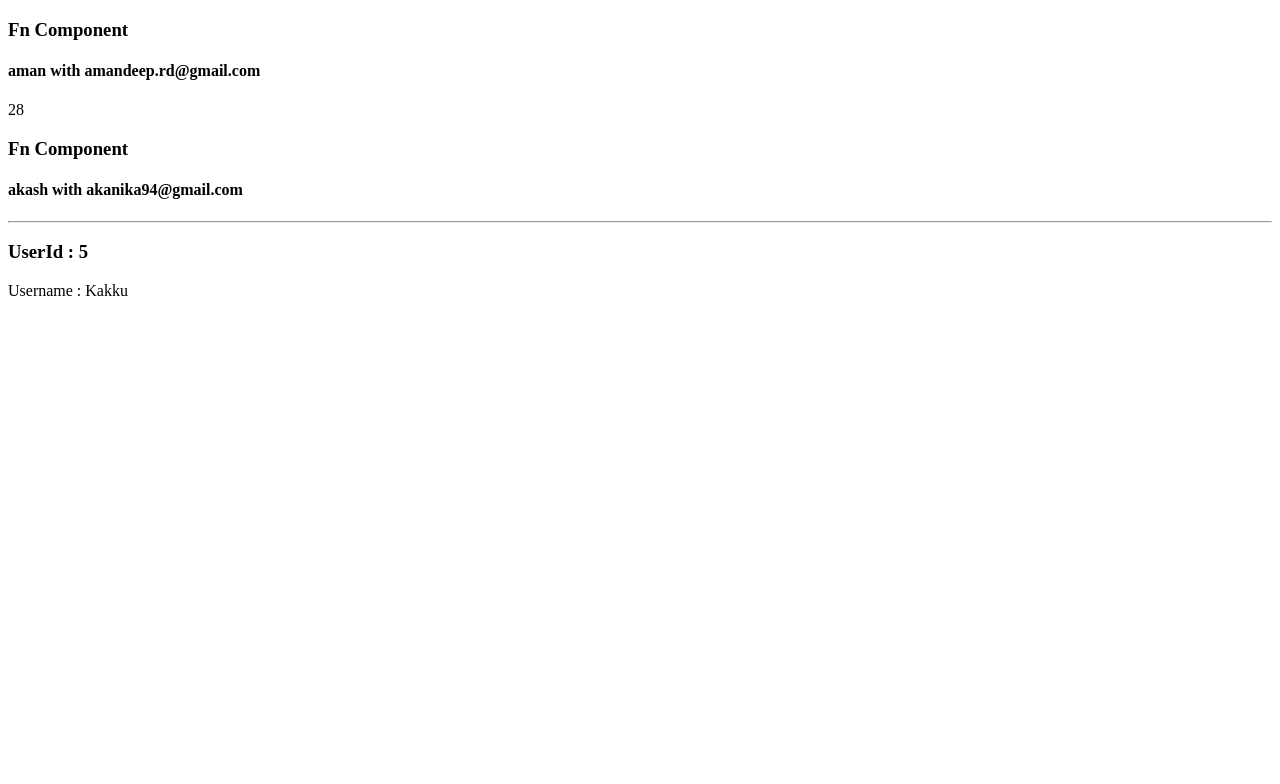
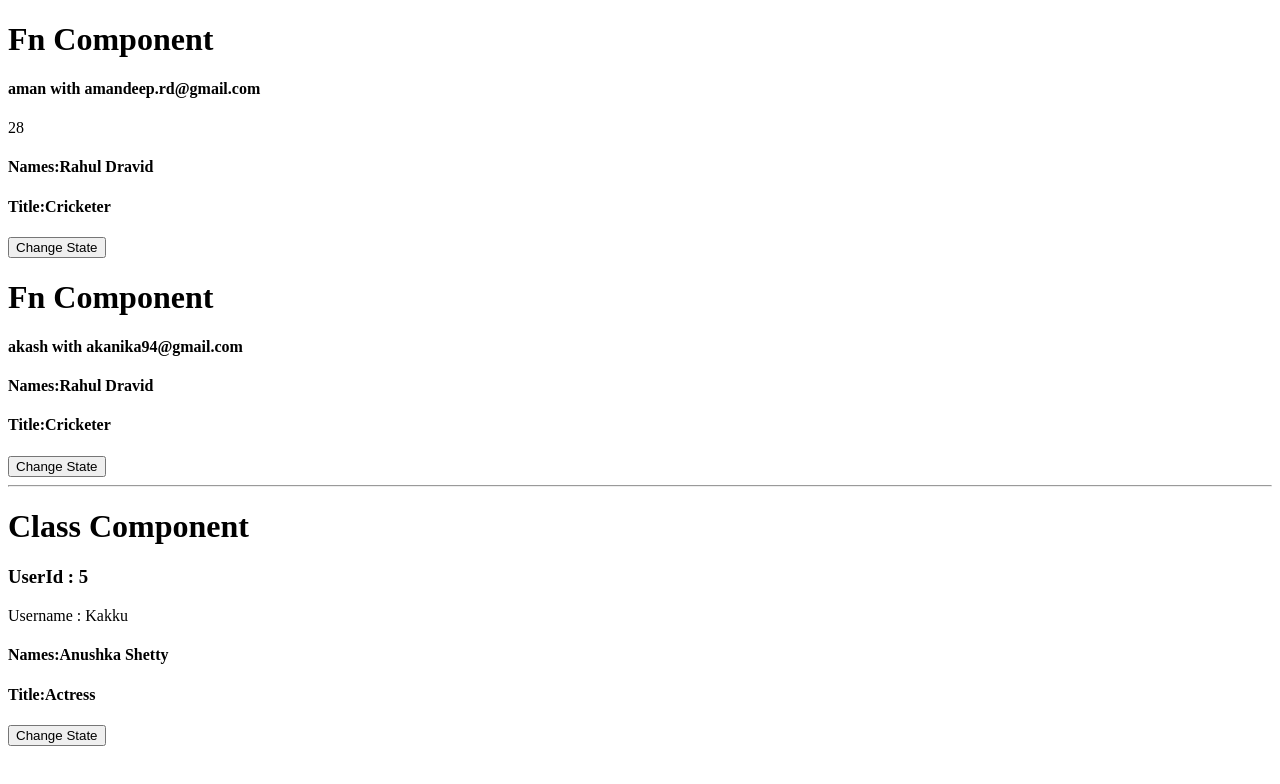
Before and after one commit to amanfrnd/transcript-practice, a React (Vite) app: page / in a window 1280 px wide. Shown: the top 784 px of the page. Built offline with nearby package versions, Linux system fonts and the light colour scheme.

Commit message:
typescript state apply

```diff
--- a/src/component/ClsComponent.tsx
+++ b/src/component/ClsComponent.tsx
@@ -1,20 +1,43 @@
 import { Component } from 'react'
+
+
+interface Istate{
+  names:String,
+  title:String
+}
 
 interface IPROPS{
     userId:number,
     username:String
 }
 
-export default class ClsComponent extends Component<IPROPS> {
+export default class ClsComponent extends Component<IPROPS,Istate> {
     constructor(props:IPROPS){
         super(props)
+        this.state={
+          names:"Anushka Shetty",
+          title:'Actress'
+        }
     }
   render() {
     let {userId,username}=this.props
+    let {names,title}=this.state
+    const handleChange=()=>{
+      this.setState({
+        names:'Chritiana Ronaldo',
+        title:'Footballer'
+      })
+    }
     return (
       <div>
+        <h1>Class Component</h1>
         <h3>UserId : {userId}</h3>
         <p>Username : {username}</p>
+        <div>
+            <h4>Names:{names}</h4>
+            <h4>Title:{title}</h4>
+            <button onClick={handleChange}>Change State</button>
+        </div>
       </div>
     )
   }
--- a/src/component/FnComponent.tsx
+++ b/src/component/FnComponent.tsx
@@ -1,4 +1,9 @@
-import React from 'react'
+import {useState} from 'react'
+
+interface Istate{
+  names:String,
+  title:String
+}
 
 interface IPROPS{
     name:String,
@@ -7,11 +12,27 @@ interface IPROPS{
 }
 
 const FnComponent:React.FC<IPROPS> = ({name,email,age}) => {
+  const [state,setState]=useState<Istate>({
+    names:'Rahul Dravid',
+    title:'Cricketer'
+  })
+
+  const handleChange=()=>{
+    setState({
+      names:'Amitabh Bachchan',
+      title:'Actor'
+    })
+  }
   return (
     <div>
-      <h3>Fn Component</h3>
+      <h1>Fn Component</h1>
       <h4>{`${name} with ${email}`}</h4>
       <p>{age}</p>
+      <div>
+          <h4>Names:{state.names}</h4>
+          <h4>Title:{state.title}</h4>
+          <button onClick={handleChange}>Change State</button>
+      </div>
     </div>
   )
 }
```
